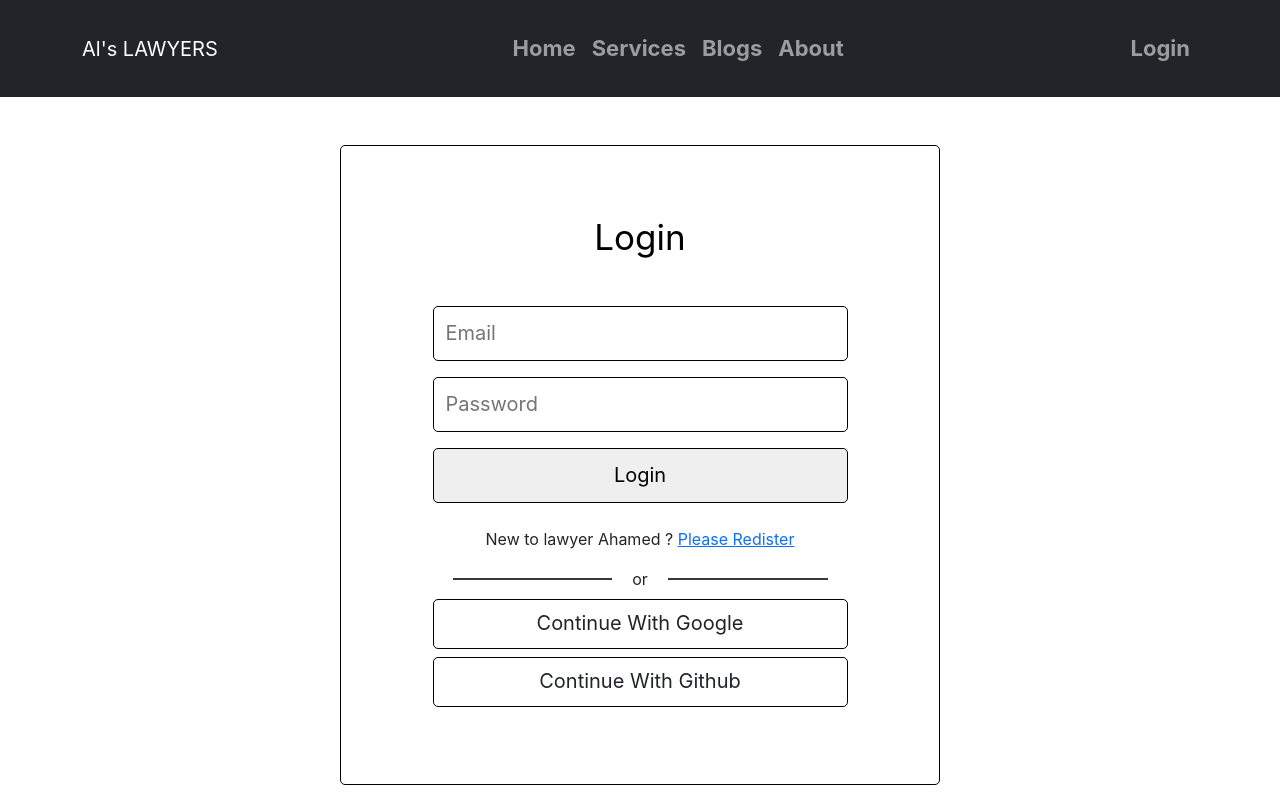
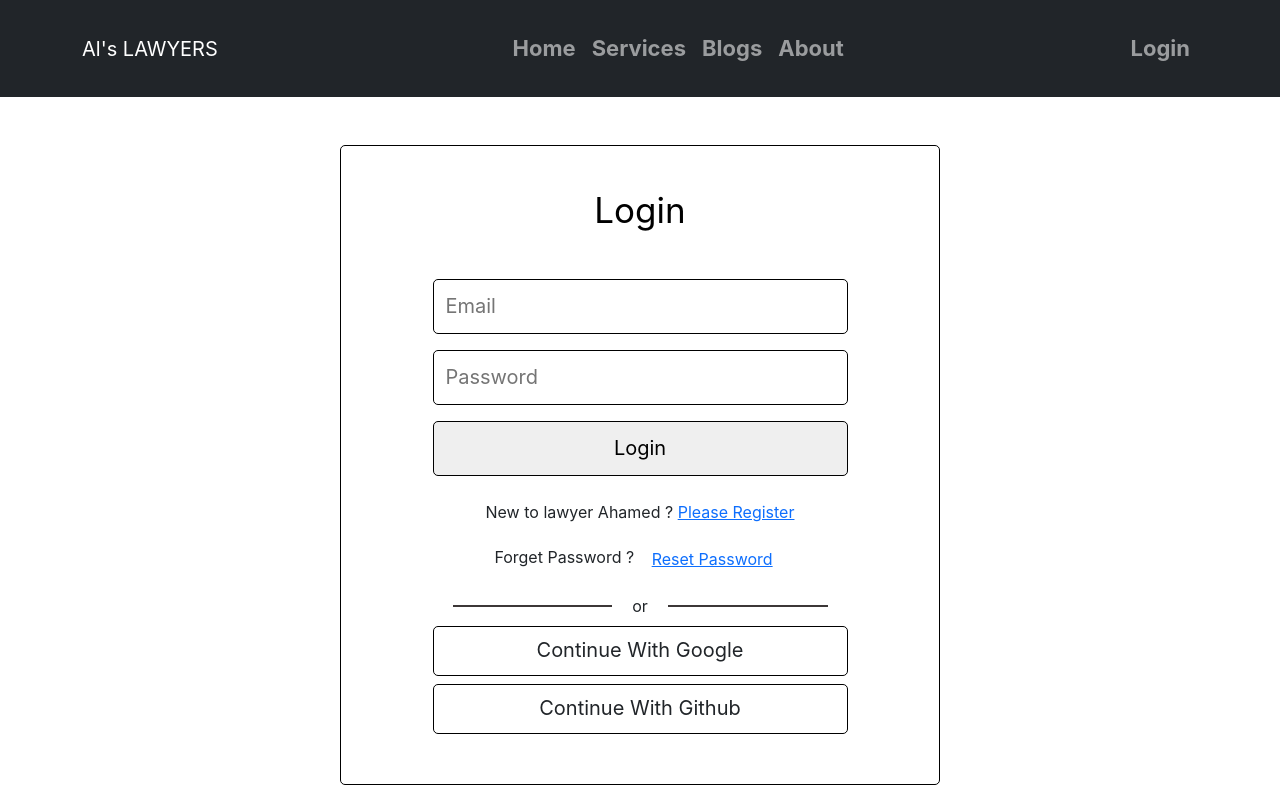
Before and after one commit to mdAlnahian/independent-service-provider, a React (Create React App) app: page /login in a window 1280 px wide. Shown: the top 800 px of the page. Built offline with nearby package versions, Linux system fonts and the light colour scheme; no server answers; the HTML template or start-up script is replaced by a standard one.

Commit message:
form completed with reset password

```diff
--- a/src/Pages/Login/Login/Login.js
+++ b/src/Pages/Login/Login/Login.js
@@ -1,6 +1,6 @@
-import React, { useState } from "react";
+import React, { useRef, useState } from "react";
 import { Link, useLocation, useNavigate } from "react-router-dom";
-import { useSignInWithEmailAndPassword, useSignInWithGithub, useSignInWithGoogle } from "react-firebase-hooks/auth";
+import { useSendPasswordResetEmail, useSignInWithEmailAndPassword, useSignInWithGithub, useSignInWithGoogle } from "react-firebase-hooks/auth";
 import "./Login.css";
 import auth from "../../../firebase.init";
 
@@ -38,6 +38,20 @@ const Login = () => {
         signInWithEmailAndPassword(email,password);
     }
 
+
+    const [sendPasswordResetEmail] =
+      useSendPasswordResetEmail(auth);
+
+    const resetPassword =async()=>{
+
+        if (email) {
+          await sendPasswordResetEmail(email);
+          alert("Sent email");
+        } else {
+          alert("plz enter your email");
+        }
+    }
+
   return (
     <div className="form-container mt-5 about">
       <div className="">
@@ -65,7 +79,10 @@ const Login = () => {
           <input className="mb-4 form-submit" type="submit" value="Login" />
         </form>
         <p>
-          New to lawyer Ahamed ? <Link to="/register">Please Redister</Link>
+          New to lawyer Ahamed ? <Link to="/register">Please Register</Link>
+        </p>
+        <p>
+          Forget Password ? <button className="btn btn-link"  onClick={resetPassword}>Reset Password</button>
         </p>
         <div className="or-style">
           <div className="or-data"></div>
```
